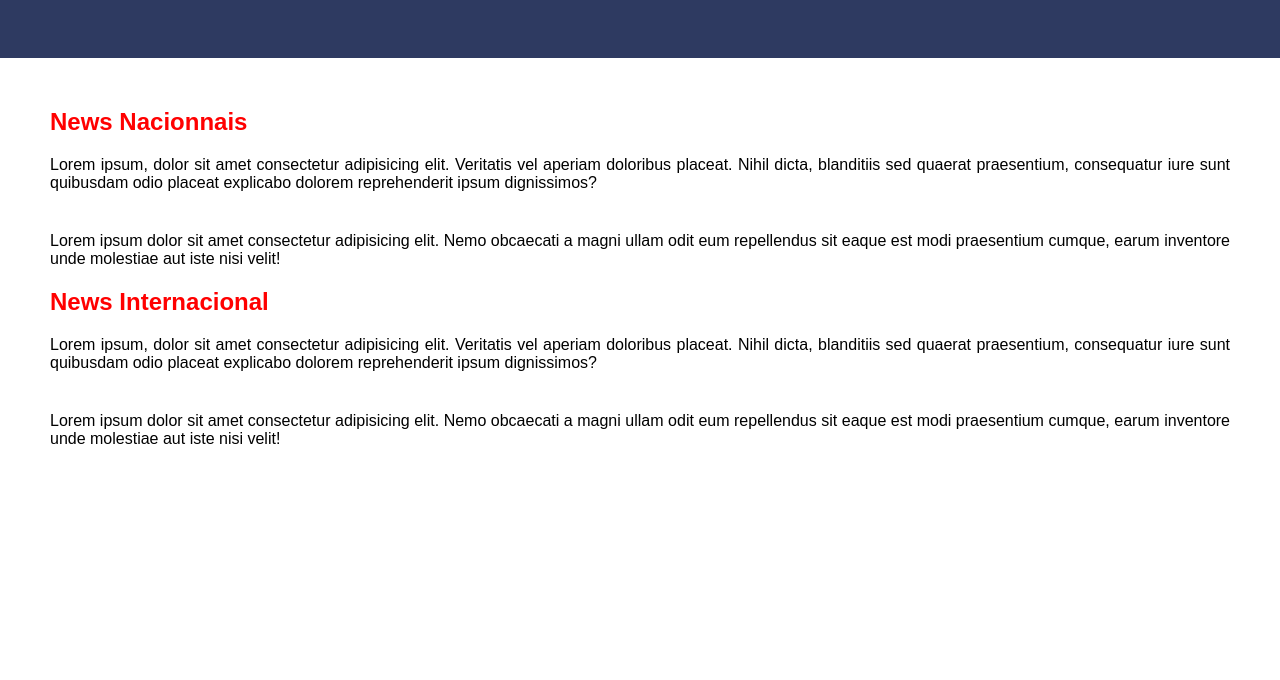
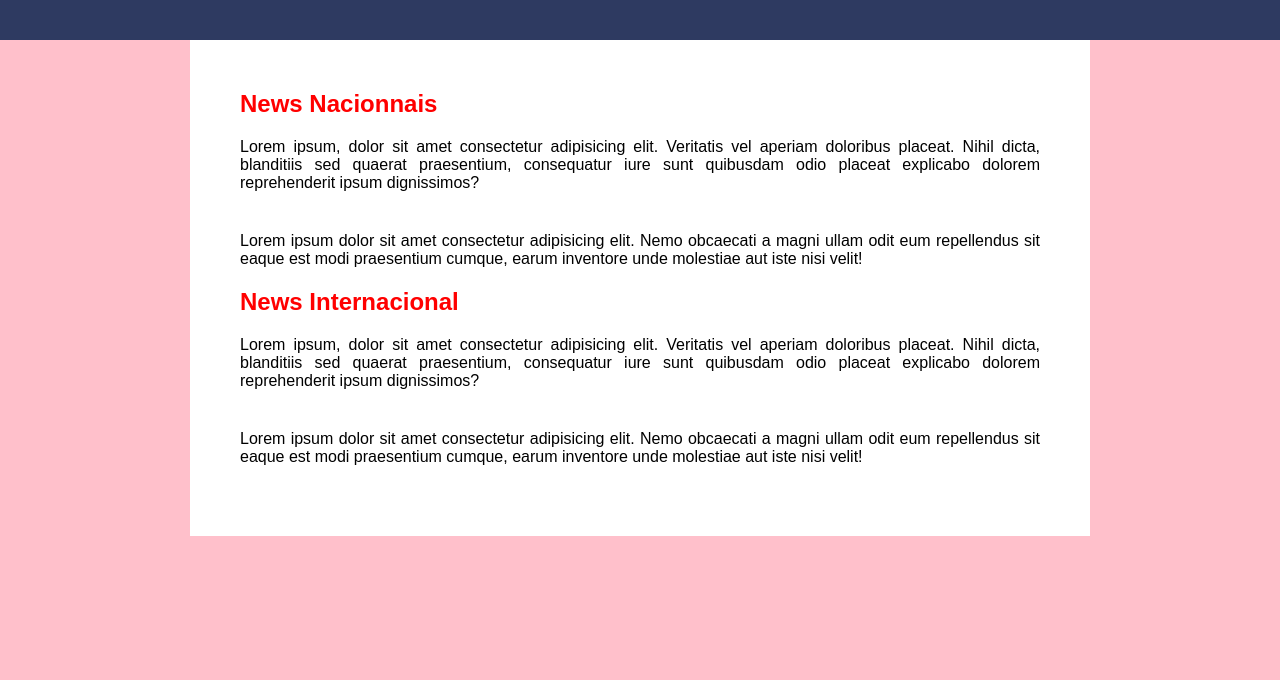
Before and after one commit to edjofra/site-teste, a plain HTML site: page index.html in a window 1280 px wide. Shown: the part 120-800 px from the top of the page. Drawn offline with Linux system fonts and the light colour scheme.

Commit message:
alterei: title and Body

```diff
--- a/index.html
+++ b/index.html
@@ -3,7 +3,7 @@
 <head>
     <meta charset="UTF-8">
     <meta name="viewport" content="width=device-width, initial-scale=1.0">
-    <title>Site´s Title</Title> do Site</title>
+    <title> Título </title>
     <link rel="stylesheet" href="style.css">
 </head>
 <body>
--- a/style.css
+++ b/style.css
@@ -2,6 +2,9 @@
 *{
     margin: 0px;
     padding: 0px;
+}
+body{
+    background-color: pink;
 }
 header{
     background: #2E3A61;
@@ -15,6 +18,9 @@ main{
     font-family: Arial, Helvetica, sans-serif;
     text-align: justify;
     padding: 50px;
+    background-color: white;
+    width: 800px;
+    margin: auto;
 }
 p{
     padding: 20px 0px;
```
